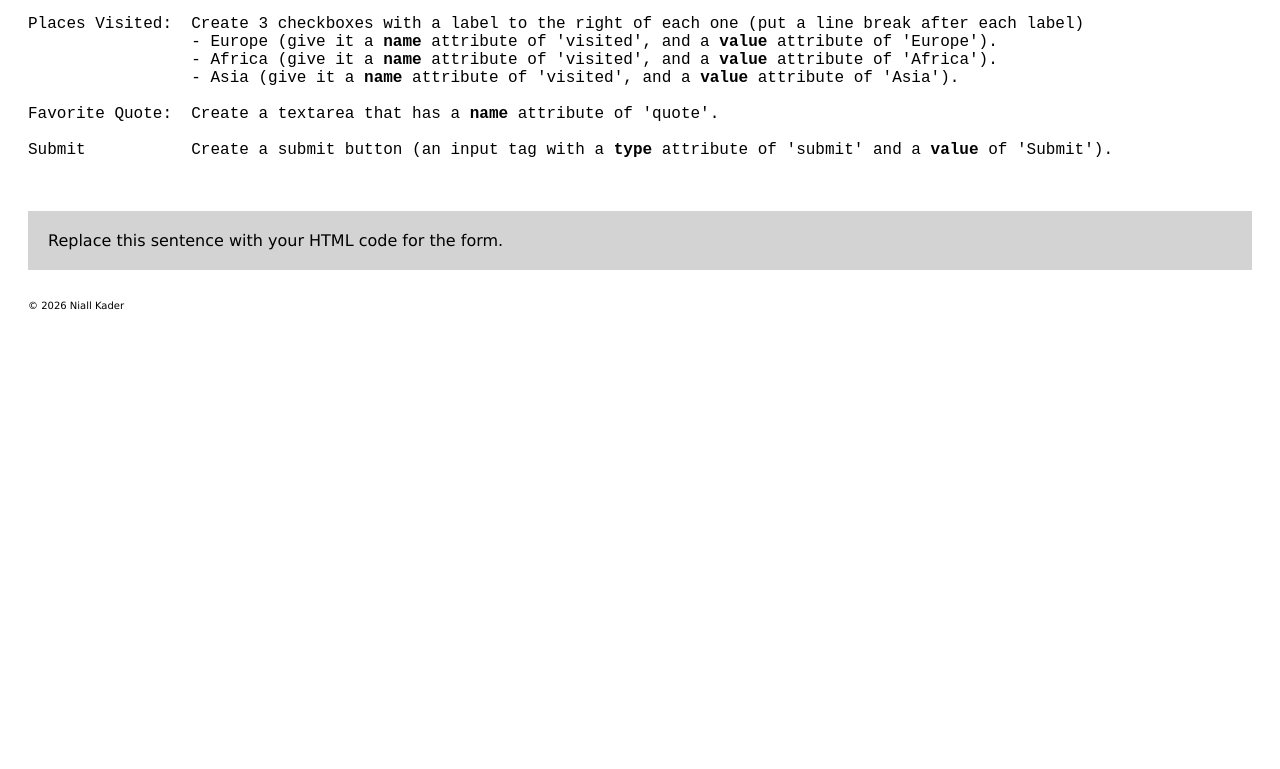
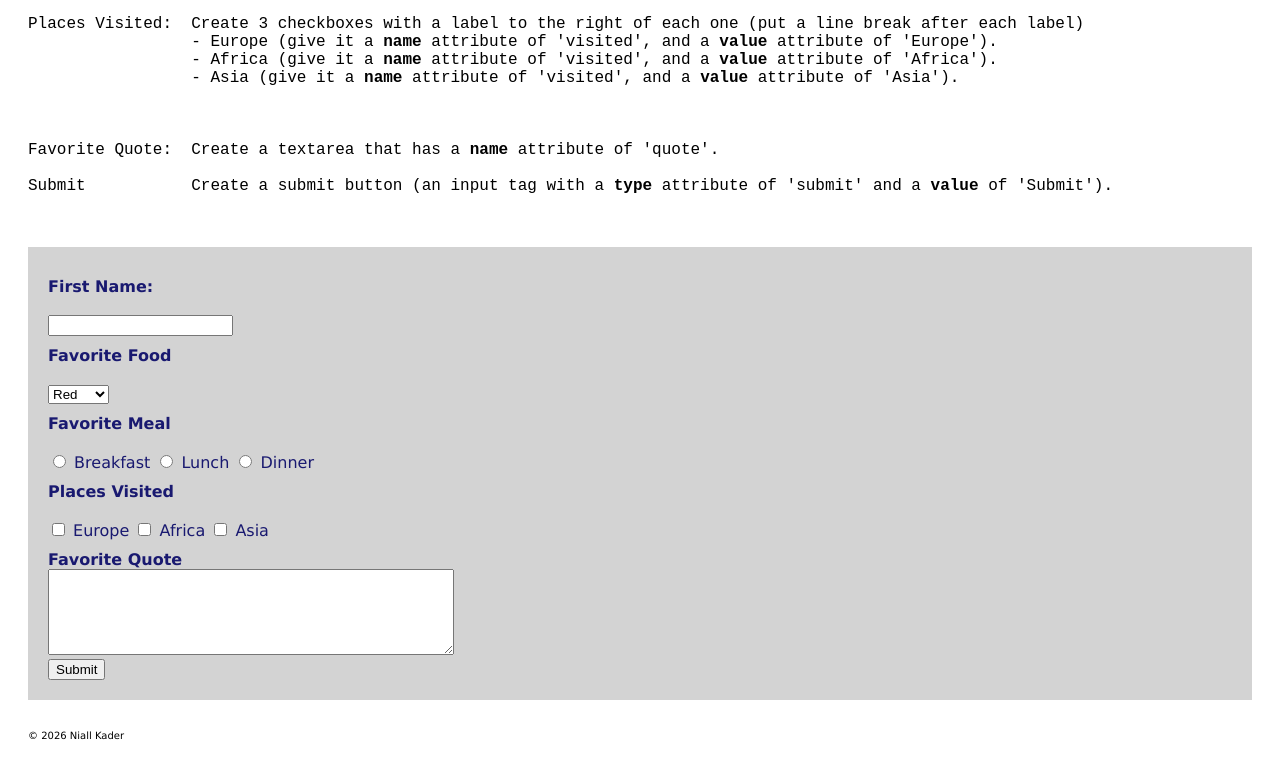
Before and after one commit to wrgs-779/web-programming, a plain HTML site: page HTML/forms-WORKSHEET.html in a window 1280 px wide. Shown: the part 992-1761 px from the top of the page. Before the commit the page ends 1331 px from the top, so only its background shows below. Drawn offline with Linux system fonts and the light colour scheme.

Commit message:
Commit Home 2

```diff
--- a/HTML/forms-WORKSHEET.html
+++ b/HTML/forms-WORKSHEET.html
@@ -46,7 +46,7 @@
       <pre>
 LABEL            HTML Form Control
 ----------------------------------------------------------------------------------------------------------------------
-First Name:      Create a text input that has a <b>name</b> attribute of 'firstName'.
+
 
 Favorite Color:  Create a select box that has a <b>name</b> attribute of 'color'.
                  The select box should contain the following options:
@@ -68,15 +68,50 @@ Places Visited:  Create 3 checkboxes with a label to the right of each one (put
                  - Europe (give it a <b>name</b> attribute of 'visited', and a <b>value</b> attribute of 'Europe').
                  - Africa (give it a <b>name</b> attribute of 'visited', and a <b>value</b> attribute of 'Africa').
                  - Asia (give it a <b>name</b> attribute of 'visited', and a <b>value</b> attribute of 'Asia').
+<br>
 
 Favorite Quote:  Create a textarea that has a <b>name</b> attribute of 'quote'.
 
 Submit           Create a submit button (an input tag with a <b>type</b> attribute of 'submit' and a <b>value</b> of 'Submit').
-
+    </form>
        </pre>
        <div class="answer">
           <form id="frmSurvey" action="https://www.webcoder.club/form-handler" method="POST">
-            Replace this sentence with your HTML code for the form.
+            <label for="">First Name:</label>
+            <br>
+            <input type="text" name="firstname">
+            <br>
+            <label for="">Favorite Food</label>
+            <br>
+            <select name="favoritefood" id="">
+            <option value="red">Red</option>
+            <option value="yellow">Yellow</option>
+            <option value="blue">Blue</option>
+            <option value="green">Green</option>
+            </select>
+            <br>
+            <label for="">Favorite Meal</label>
+            <br>
+            <input type="radio" value="breakfast" name="meal">
+            <label for="">Breakfast</label>
+            <input type="radio" value="lunch" name="meal">
+            <label for="">Lunch</label>
+            <input type="radio" value="dinner" name="meal">
+            <label for="">Dinner</label>
+            <br>
+            <label for="">Places Visited</label>
+            <br>
+            <input type="checkbox" value="europe" name="visited[]">
+            <label for="">Europe</label>
+            <input type="checkbox" value="africa" name="visited[]">
+            <label for="">Africa</label>
+            <input type="checkbox" value="asia" name="visited[]">
+            <label for="">Asia</label>
+            <br>
+            <label>Favorite Quote</label>
+            <textarea name="quote"></textarea>
+            <br>
+            <input type="submit" value="Submit">
           </form>
        </div>
        <footer>
```
Also changed, not shown: HTML/basics-WORKSHEET.html (+7 -7 lines), HTML/images-and-video-WORKSHEET.html (+8 -6 lines), HTML/images-and-videos.html (added, +17 -0 lines).
